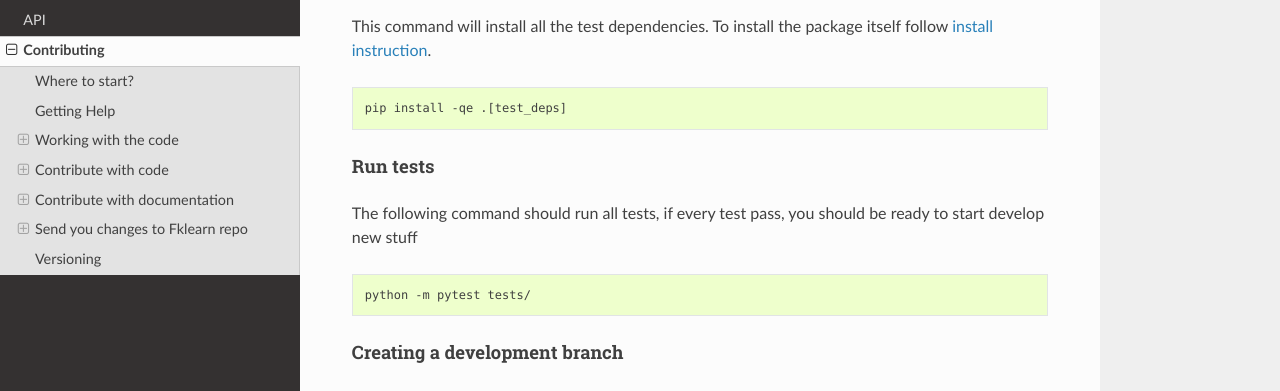
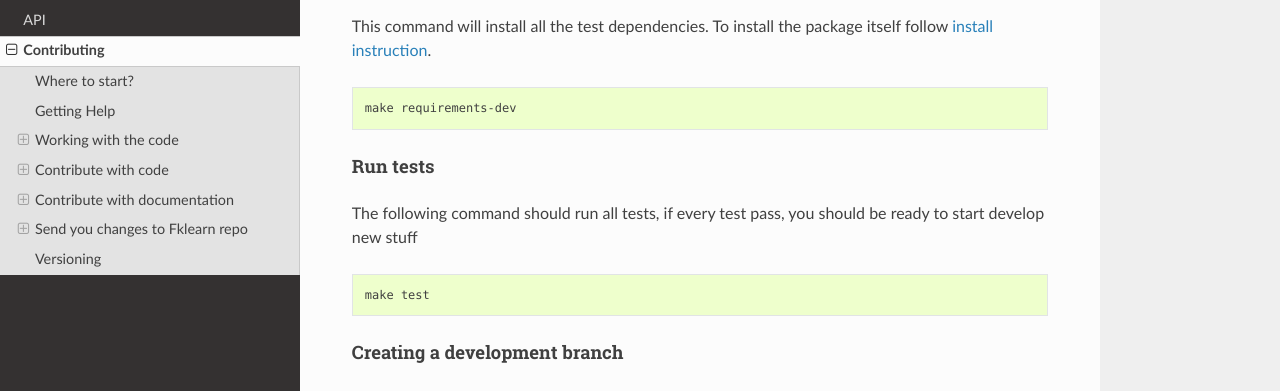
Before and after one commit to nubank/fklearn, a Sphinx documentation site: the page built from docs/source/contributing.rst, in a window 1280 px wide and 900 px high, scrolled down 1822 px. Shown: the part 159-550 px from the top of the window. Built offline with Sphinx 7.4.7 and the Read the Docs theme 2.0.0, drawn with Linux system fonts in a browser that asks for light colours.

Commit message:
Changing commands in contributing.rst to use Makefile

```diff
--- a/docs/source/contributing.rst
+++ b/docs/source/contributing.rst
@@ -64,7 +64,7 @@ This command will install all the test dependencies. To install the package itse
 
 .. code-block:: none
 
-  pip install -qe .[test_deps]
+  make requirements-dev
 
 Run tests
 ~~~~~~~~~
@@ -73,7 +73,7 @@ The following command should run all tests, if every test pass, you should be re
 
 .. code-block:: none
 
-  python -m pytest tests/
+  make test
 
 Creating a development branch
 ~~~~~~~~~~~~~~~~~~~~~~~~~~~~~
```
